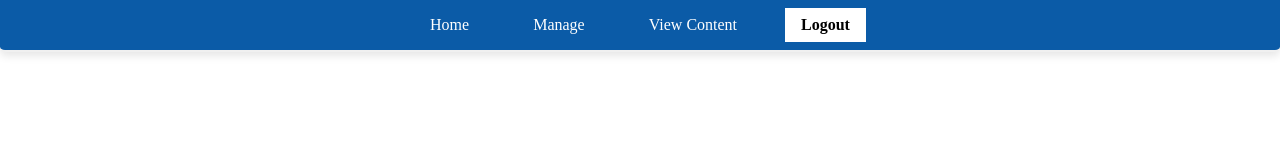
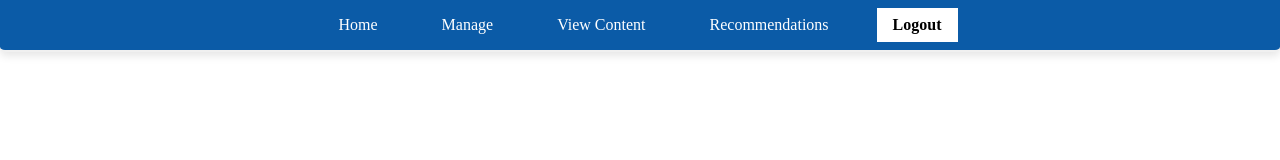
Before and after one commit to WillemVisagie7237/Practical-5_COS221_Group-18, a website: page myapp/views/navbar.html in a window 1280 px wide. Drawn offline with Linux system fonts and the light colour scheme.

Commit message:
Updated Recomendations to the navbar

```diff
--- a/myapp/app.js
+++ b/myapp/app.js
@@ -72,7 +72,8 @@ app.get('/', (req, res) => {
   res.redirect('/register.html');
 });
 
-//code for register the user and then sending the user to the main page
+//code for register the user and then sending the user to the recommendations page
+//After you click the submit, it goes to main in 3.5 seconds
 app.post('/register', async (req, res) => {
   const { username, password, Re_enter_password} = req.body;
 
--- a/myapp/views/navbar.html
+++ b/myapp/views/navbar.html
@@ -6,6 +6,7 @@
         <li><a href="/Main.html">Home</a></li>
         <li><a href="/manage.html">Manage</a></li>
         <li><a href="/contentDisplay.html">View Content</a></li>
+        <li><a href="Recommended.html">Recommendations</a></li>
         <li><a href="/logout" class="logout-btn">Logout</a></li>
     </ul>
 </nav>
```
